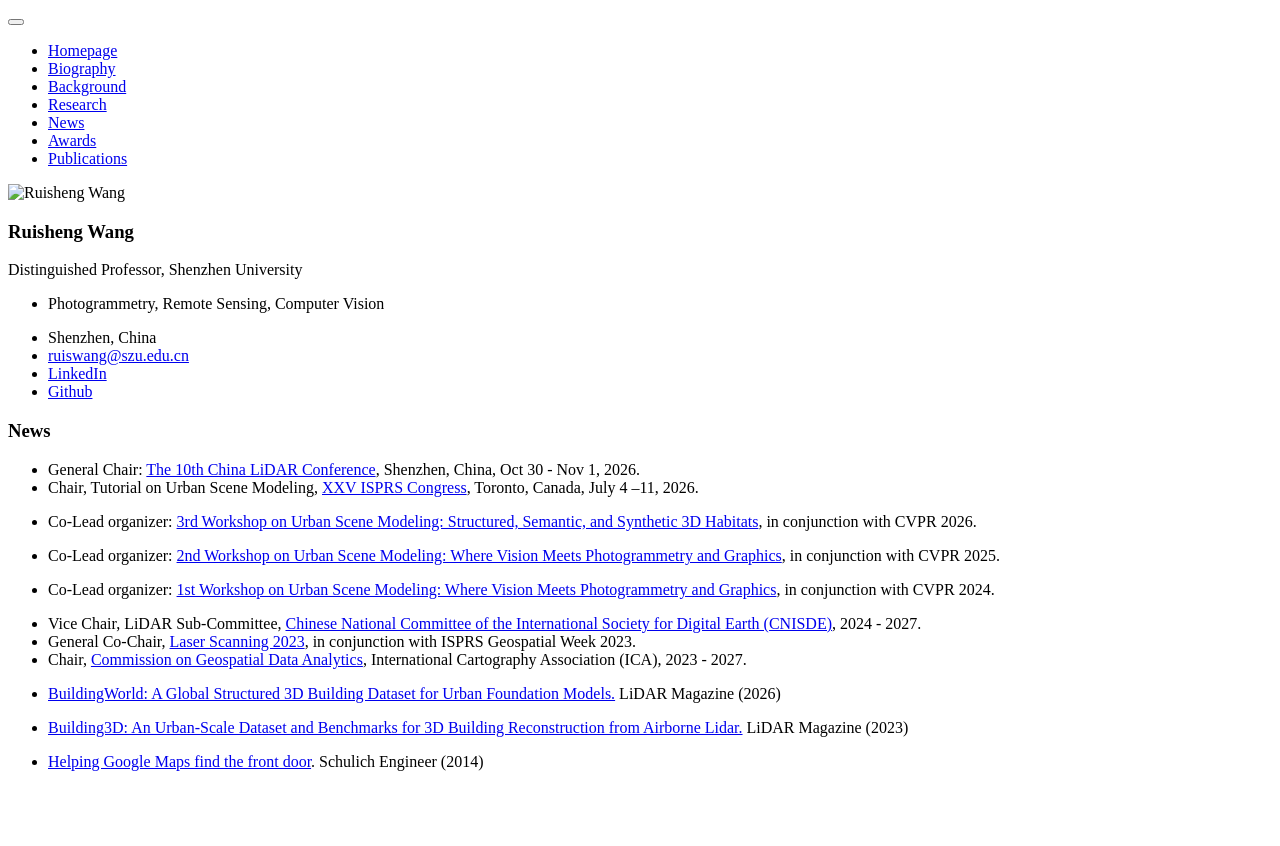
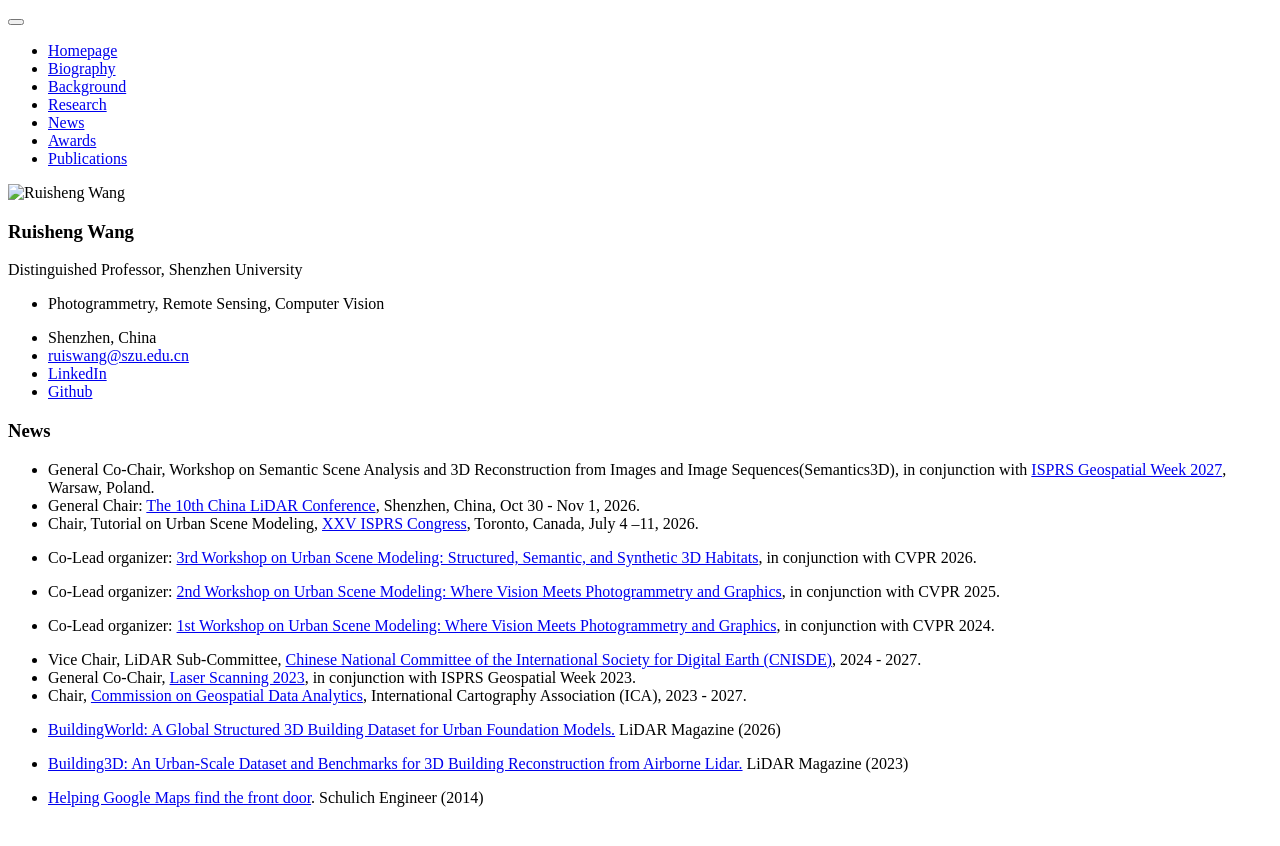
Before and after one commit to ruishengwang/ruishengwang.github.io, a Jekyll site: the page built from _pages/includes/news.md, in a window 1280 px wide. Shown: the top 846 px of the page. Built offline with Jekyll 4.4.1, drawn with Linux system fonts in a browser that asks for light colours; our own code applies the rules of GitHub Pages for plain Markdown files.

Commit message:
Update news.md

```diff
--- a/_pages/includes/news.md
+++ b/_pages/includes/news.md
@@ -1,5 +1,6 @@
 # News
 
+- General Co-Chair, Workshop on Semantic Scene Analysis and 3D Reconstruction from Images and Image Sequences(Semantics3D), in conjunction with [ISPRS Geospatial Week 2027](https://www.gsw2027.pl/), Warsaw, Poland.
 - General Chair: [The 10th China LiDAR Conference](https://www.lidar2026shenzhen.com/reg.php), Shenzhen, China, Oct 30 - Nov 1, 2026.
 - Chair, Tutorial on Urban Scene Modeling, [XXV ISPRS Congress](https://www.isprs2026toronto.com/), Toronto, Canada, July 4 –11, 2026.
 - Co-Lead organizer: [3rd Workshop on Urban Scene Modeling: Structured, Semantic, and Synthetic 3D Habitats](https://usm3d.github.io/),  in conjunction with CVPR 2026.
```
